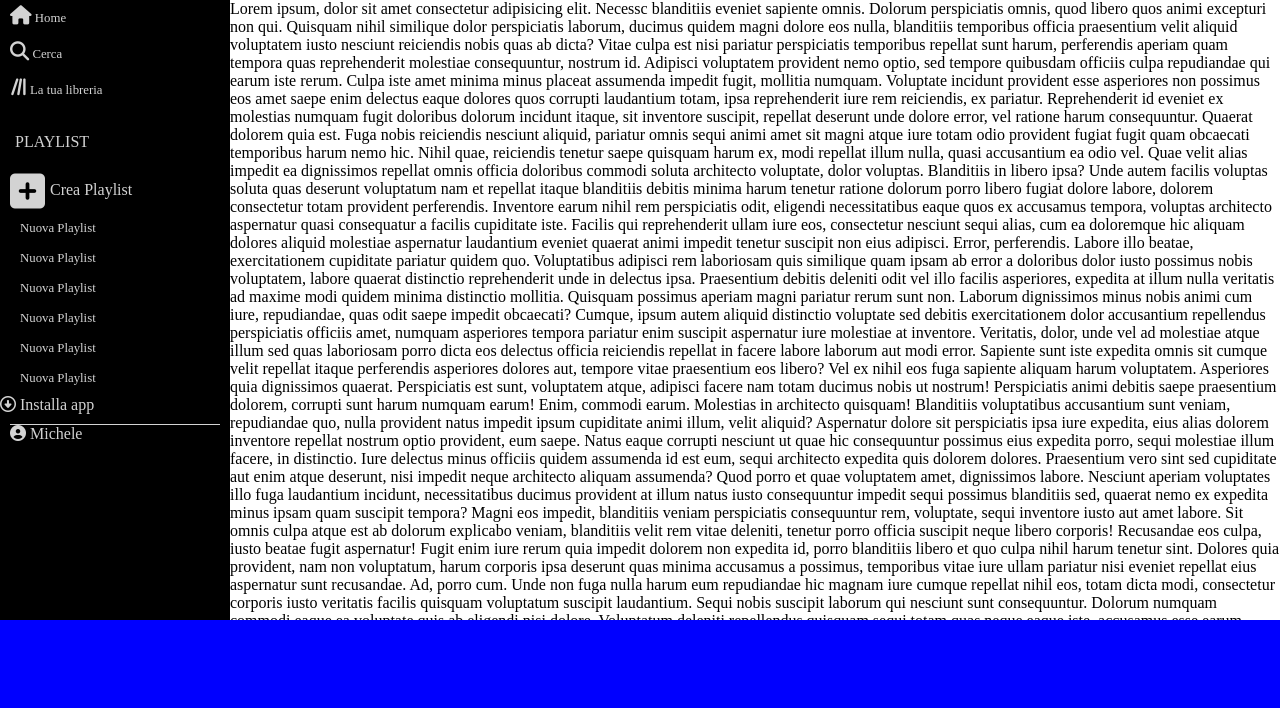
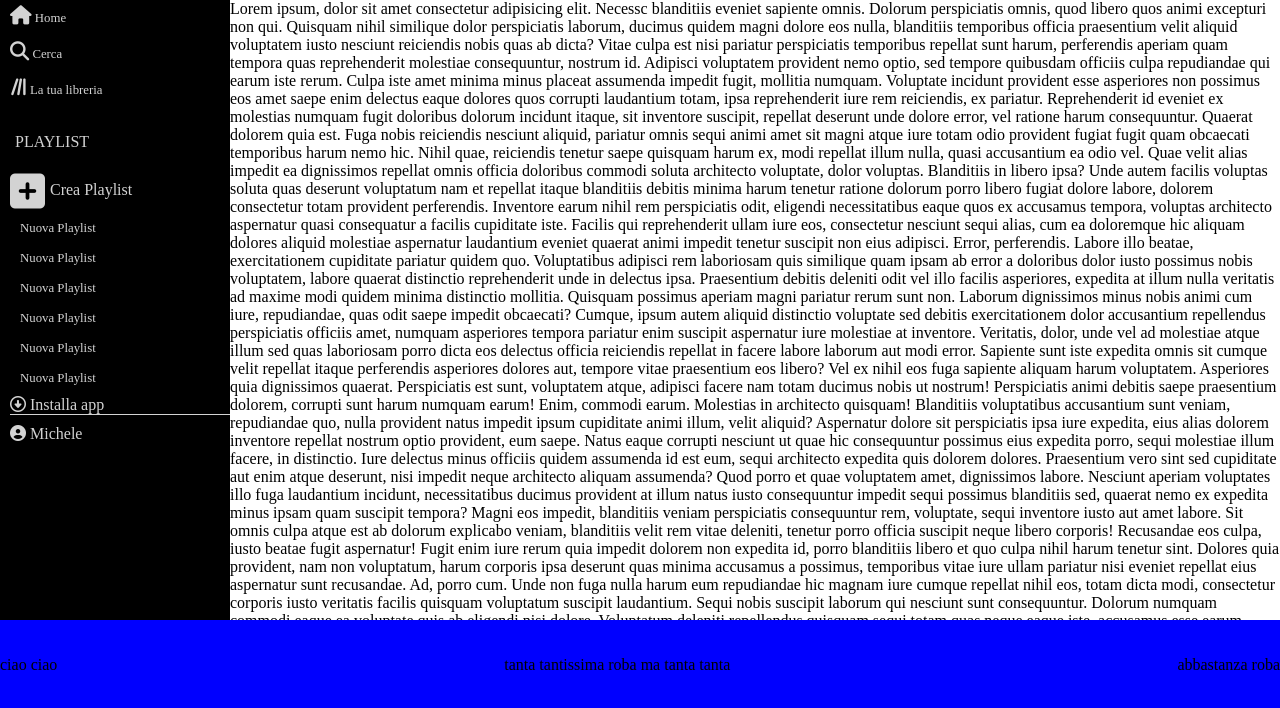
Before and after one commit to mikzanco/html-css-spotifyweb, a plain HTML site: page index.html in a window 1280 px wide. Shown: the part 90-798 px from the top of the page. Drawn offline with Linux system fonts and the light colour scheme.

Commit message:
add layout footer

```diff
--- a/css/style.css
+++ b/css/style.css
@@ -142,12 +142,13 @@ header .button a{
 
 .container .sidenav .bottom{
  bottom: 0;
+ padding-left: 10px ;
 }
 
 
 
 .container .sidenav .bottom .user{
-  margin: 10px;
+  padding-top: 10px;
   border-top: 1px solid lightgray;
   align-items: flex-end;
  }
@@ -186,6 +187,8 @@ footer{
   left: 0;
   bottom: 0;
   width: 100vw;
+  justify-content: space-between;
+  align-items: center;
 }
 
 
--- a/index.html
+++ b/index.html
@@ -60,8 +60,10 @@
     </main>
   </div>
 
-  <footer>
-
+  <footer class="d-flex">
+    <div>ciao ciao</div>
+    <div>tanta tantissima roba ma tanta tanta</div>
+    <div>abbastanza roba </div>
   </footer>
 </body>
 </html>
```
